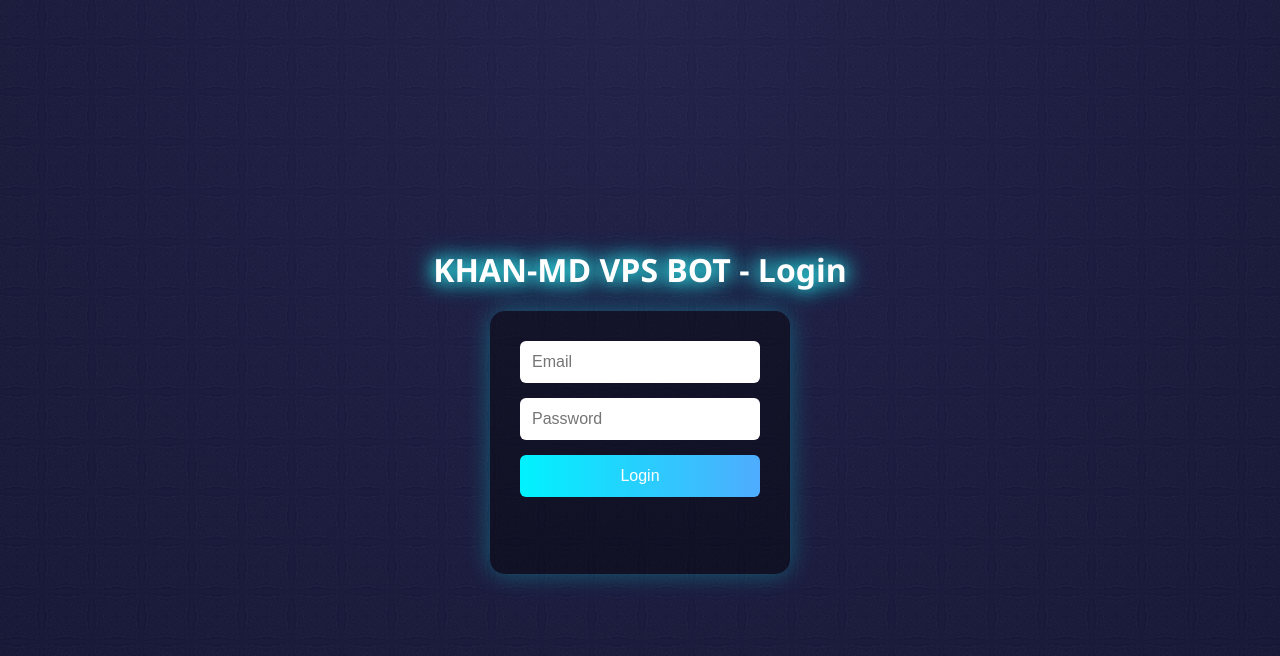
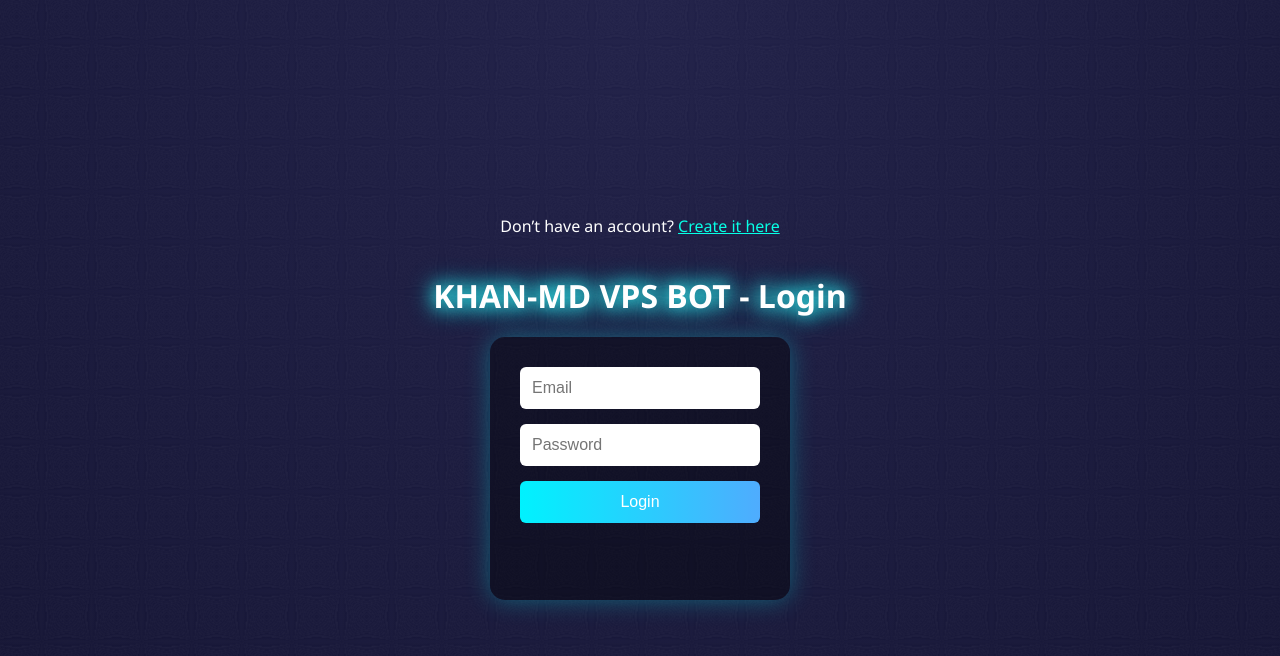
Before and after one commit to LMK360/KHAN-MD-VPS-BOT, a plain HTML site: page index.html in a window 1280 px wide. Drawn offline with Linux system fonts and the light colour scheme.

Commit message:
Update index.html

```diff
--- a/index.html
+++ b/index.html
@@ -91,6 +91,9 @@
 </head>
 <body>
   <div class="particles"></div>
+  <p style="margin-top: 15px; text-align: center; color: #fff;">
+  Don’t have an account? <a href="signup.html" style="color: #00ffe5; text-decoration: underline;">Create it here</a>
+</p>
 
   <h1>KHAN-MD VPS BOT - Login</h1>
   <form id="loginForm">
```
